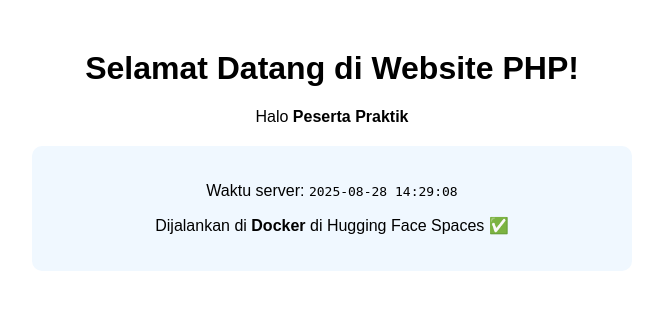
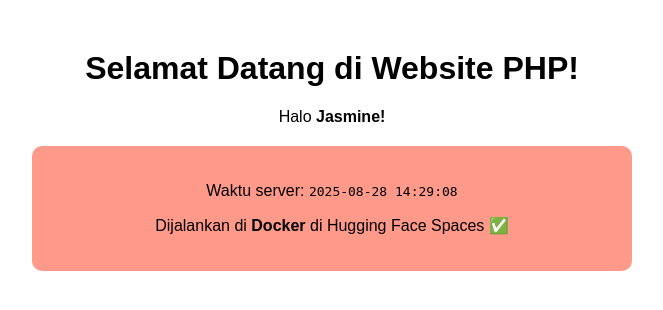
Before and after one commit to yasminatira06-png/praktekoopsatu, a PHP site: page / in a window 1280 px wide. Shown: the top 310 px of the page, without its empty margins (308-971 px from the left). Run offline with PHP 8.4, Linux system fonts and the light colour scheme.

Commit message:
Update index.php

```diff
--- a/index.php
+++ b/index.php
@@ -1,6 +1,6 @@
 <?php
 // index.php
-$nama = "Peserta Praktik";
+$nama = "Jasmine!";
 $waktu = date("Y-m-d H:i:s");
 ?>
 
@@ -12,7 +12,7 @@ $waktu = date("Y-m-d H:i:s");
     <style>
         body { font-family: Arial, sans-serif; text-align: center; margin-top: 50px; }
         .container { max-width: 600px; margin: 0 auto; }
-        .box { background: #f0f8ff; padding: 20px; border-radius: 10px; margin-top: 20px; }
+        .box { background: #FF998A; padding: 20px; border-radius: 10px; margin-top: 20px; }
     </style>
 </head>
 <body>
```
